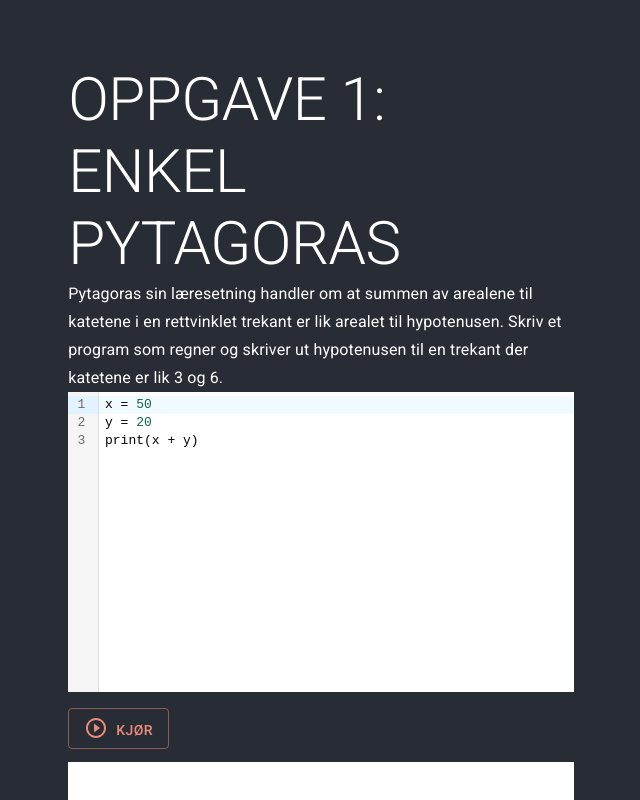
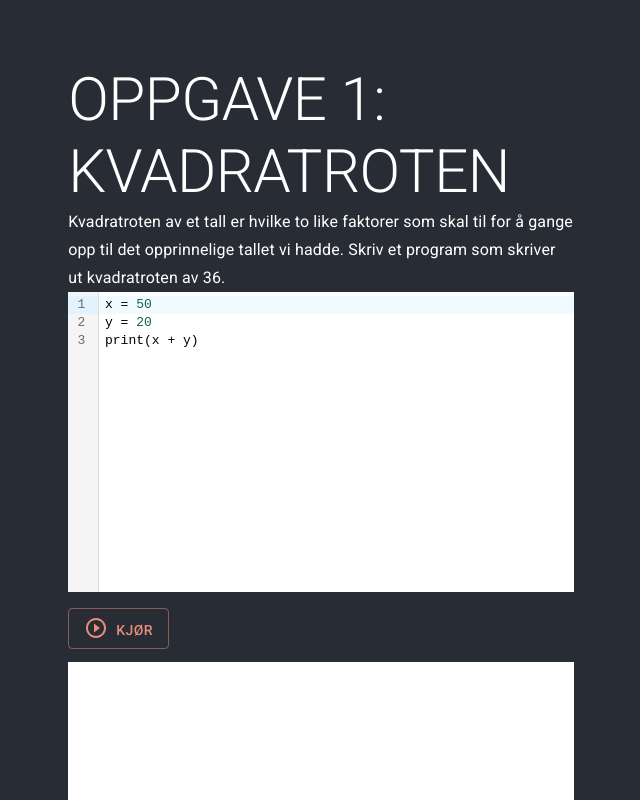
Before and after one commit to UyQTran/learn, a React (Vite) app: page /assignment/0 in a window 1280 px wide. Shown: the top 800 px of the page, without its empty margins (319-959 px from the left). Built offline with nearby package versions, Linux system fonts and the light colour scheme.

Commit message:
disable next assignment button if on last assignment

```diff
--- a/src/coding/CodeEditor.tsx
+++ b/src/coding/CodeEditor.tsx
@@ -38,11 +38,11 @@ x = 50
 y = 20
 print(x + y)
 `.trim()
-
   const [code, setCode] = useState(testCode)
 
 
   return (
+    <>
       <CodeEditorWrapper>
         <CodeWindow
           value={code}
@@ -61,6 +61,7 @@ print(x + y)
         </Button>
         <OutputWindow id={outputElementId}></OutputWindow>
       </CodeEditorWrapper>
+    </>
   )
 }
 
--- a/src/data/assignmentData.json
+++ b/src/data/assignmentData.json
@@ -1,42 +1,22 @@
 [
   {
-    "title": "Oppgave 1: Enkel Pytagoras",
-    "description": "Pytagoras sin læresetning handler om at summen av arealene til katetene i en rettvinklet trekant er lik arealet til hypotenusen. Skriv et program som regner og skriver ut hypotenusen til en trekant der katetene er lik 3 og 6.",
+    "title": "Oppgave 1: Kvadratroten",
+    "description": "Kvadratroten av et tall er hvilke to like faktorer som skal til for å gange opp til det opprinnelige tallet vi hadde. Skriv et program som skriver ut kvadratroten av 36.",
     "text": "Dette er en oppgavetekst",
     "hint": "Dette er et hint",
     "code": "",
     "solution": {
-
+      "solved": 6
     }
   },
   {
-    "title": "Oppgave 2",
-    "description": "Dette er en beskrivelse",
+    "title": "Oppgave 2: Enkel Pytagoras",
+    "description": "Pytagoras sin læresetning handler om at summen av arealene til katetene i en rettvinklet trekant er lik arealet til hypotenusen. Skriv et program som regner og skriver ut hypotenusen til en trekant der katetene er lik 5 og 12.",
     "text": "Dette er en oppgavetekst",
     "hint": "Dette er et hint",
     "code": "",
     "solution": {
-
-    }
-  },
-  {
-    "title": "Oppgave 3",
-    "description": "Dette er en beskrivelse",
-    "text": "Dette er en oppgavetekst",
-    "hint": "Dette er et hint",
-    "code": "",
-    "solution": {
-
-    }
-  },
-  {
-    "title": "Oppgave 4",
-    "description": "Dette er en beskrivelse",
-    "text": "Dette er en oppgavetekst",
-    "hint": "Dette er et hint",
-    "code": "",
-    "solution": {
-
+      "solved": 13
     }
   }
 ]
--- a/src/pages/AssignmentPage.tsx
+++ b/src/pages/AssignmentPage.tsx
@@ -40,7 +40,7 @@ interface Assignment {
 
 function AssignmentPage() {
   const { index } = useParams();
-  const [assignment, setAssignment] = useState<Assignment>();
+  const [assignments, setAssignments] = useState<Assignment[]>();
   let indexNumber = 0
   if (typeof index === "string") {
     indexNumber = parseInt(index)
@@ -48,7 +48,7 @@ function AssignmentPage() {
 
   useEffect(() => {
       import('../data/assignmentData.json')
-        .then((res) => setAssignment(res.default[indexNumber]))
+        .then((res) => setAssignments(res.default))
         .catch(_ => null);
   }, [indexNumber]);
 
@@ -58,13 +58,13 @@ function AssignmentPage() {
   const getPreviousPage = () => previousIndex >= 0 ? '/assignment/'+previousIndex : '/'
 
   return (
-      assignment ?
+    assignments ?
         <AssignmentWrapper>
           <AssignmentTitle variant="h2">
-              {assignment.title}
+              {assignments[indexNumber].title}
           </AssignmentTitle>
           <AssignmentDescription variant="subtitle1">
-              {assignment.description}
+              {assignments[indexNumber].description}
           </AssignmentDescription>
           <CodeEditor/>
           <ButtonWrapper>
@@ -79,6 +79,7 @@ function AssignmentPage() {
               component={Link}
               variant="contained"
               to={'/assignment/'+nextIndex}
+              disabled={indexNumber+1 >= assignments.length}
             >
               Neste oppgave
             </Button>
```
Lines whose indentation alone changed are shown as unchanged.
